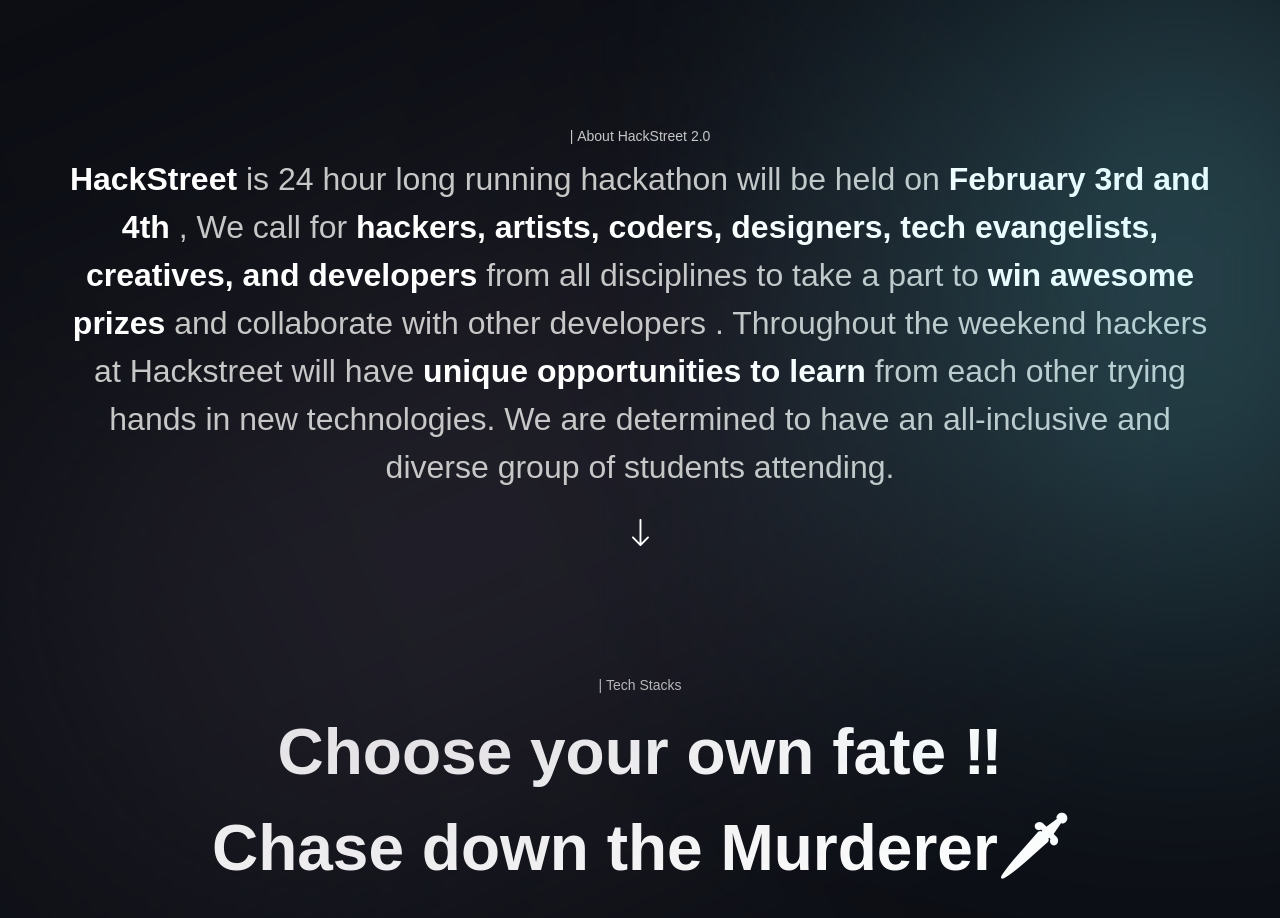
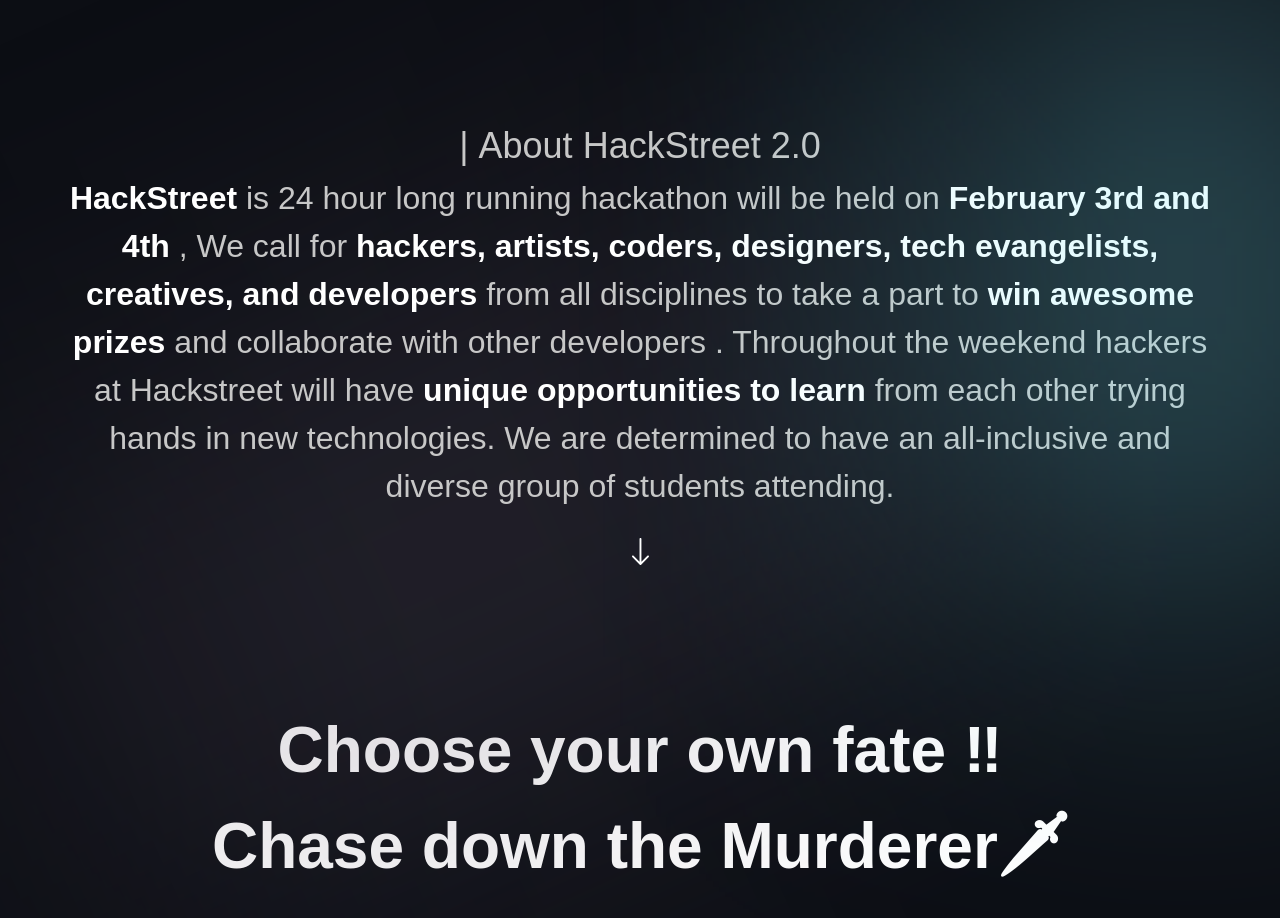
Before and after one commit to goelraghav002/hackstreet24, a Next.js app: page / in a window 1280 px wide. Shown: the part 1025-1943 px from the top of the page. Built offline with nearby package versions, Linux system fonts and the light colour scheme; a web font is replaced by a local one.

Commit message:
about size inc.

```diff
--- a/sections/About.jsx
+++ b/sections/About.jsx
@@ -17,7 +17,7 @@
         viewport={{ once: false, amount: 0.25 }}
         className={`${styles.innerWidth} mx-auto ${styles.flexCenter} flex-col`}
       >
-        <TypingText title="| About HackStreet 2.0" textStyles="text-center" />
+        <TypingText title="| About HackStreet 2.0" textStyles="text-center  text-2xl md:text-4xl" />
 
         <motion.p
           variants={fadeIn('up', 'tween', 0.2, 1)}
--- a/sections/Explore.jsx
+++ b/sections/Explore.jsx
@@ -26,7 +26,7 @@
         viewport={{ once: false, amount: 0.25 }}
         className={`${styles.innerWidth} mx-auto flex flex-col`}
       >
-        <TypingText title="| Tech Stacks" textStyles="text-center" />
+
         <TitleText
           title={(
             <>
```
